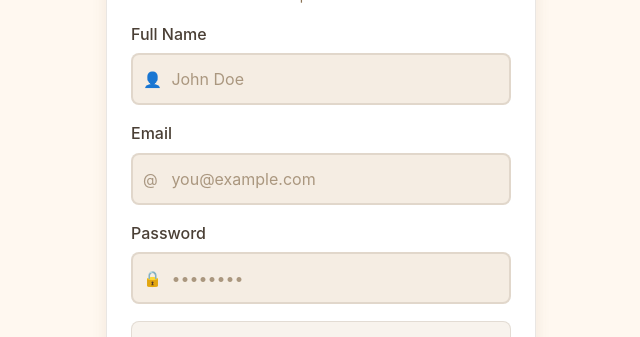
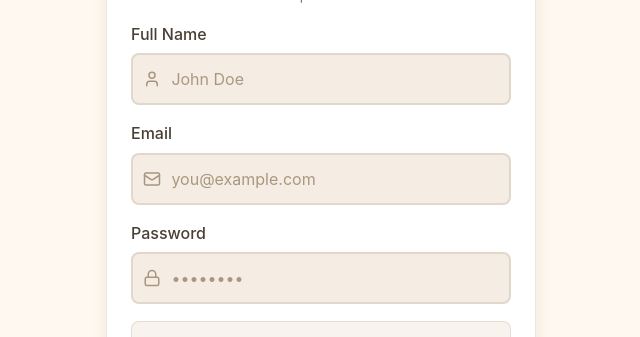
Before and after one commit to 1Sara19/Pantrix, a React (Vite) app: page /signup in a window 1280 px wide. Shown: the part 334-671 px from the top of the page, without its empty margins (319-959 px from the left). Built offline with nearby package versions, Linux system fonts and the light colour scheme.

Commit message:
feat: replace form emojis with lucide icons

```diff
--- a/package.json
+++ b/package.json
@@ -10,6 +10,7 @@
     "preview": "vite preview"
   },
   "dependencies": {
+    "lucide-react": "^1.8.0",
     "react": "^19.2.4",
     "react-dom": "^19.2.4",
     "react-router-dom": "^7.13.1"
--- a/src/pages/Login.jsx
+++ b/src/pages/Login.jsx
@@ -104,8 +104,7 @@ function Login() {
                             <div className="login-form-group">
                                 <label htmlFor="email">Email</label>
                                 <div className="login-input-wrap">
-                                    <span className="login-input-icon">@</span>
-                                    <input
+                                    <Mail className="signup-input-icon-svg" />                                    <input
                                         id="email"
                                         type="email"
                                         className="input login-input"
@@ -120,8 +119,7 @@ function Login() {
                             <div className="login-form-group">
                                 <label htmlFor="password">Password</label>
                                 <div className="login-input-wrap">
-                                    <span className="login-input-icon">🔒</span>
-                                    <input
+                                    <Lock className="signup-input-icon-svg" />                                    <input
                                         id="password"
                                         type="password"
                                         className="input login-input"
--- a/src/pages/SignUp.jsx
+++ b/src/pages/SignUp.jsx
@@ -2,6 +2,7 @@ import { useState } from "react";
 import { useNavigate } from "react-router-dom";
 import "../styles/signup.css";
 import pantrixLogo from "../assets/images/Pantrix.png";
+import { User, Mail, Lock } from "lucide-react";
 
 function SignUp() {
     const navigate = useNavigate();
@@ -96,8 +97,7 @@ function SignUp() {
                             <div className="signup-form-group">
                                 <label htmlFor="name">Full Name</label>
                                 <div className="signup-input-wrap">
-                                    <span className="signup-input-icon">👤</span>
-                                    <input
+                                    <User className="signup-input-icon-svg" />                                    <input
                                         id="name"
                                         type="text"
                                         className="input signup-input"
@@ -112,8 +112,7 @@ function SignUp() {
                             <div className="signup-form-group">
                                 <label htmlFor="email">Email</label>
                                 <div className="signup-input-wrap">
-                                    <span className="signup-input-icon">@</span>
-                                    <input
+                                    <Mail className="signup-input-icon-svg" />                                    <input
                                         id="email"
                                         type="email"
                                         className="input signup-input"
@@ -128,8 +127,7 @@ function SignUp() {
                             <div className="signup-form-group">
                                 <label htmlFor="password">Password</label>
                                 <div className="signup-input-wrap">
-                                    <span className="signup-input-icon">🔒</span>
-                                    <input
+                                    <Lock className="signup-input-icon-svg" />                                    <input
                                         id="password"
                                         type="password"
                                         className="input signup-input"
@@ -188,8 +186,7 @@ function SignUp() {
                             <div className="signup-form-group">
                                 <label htmlFor="confirmPassword">Confirm Password</label>
                                 <div className="signup-input-wrap">
-                                    <span className="signup-input-icon">🔒</span>
-                                    <input
+                                    <Lock className="signup-input-icon-svg" />                                    <input
                                         id="confirmPassword"
                                         type="password"
                                         className="input signup-input"
--- a/src/styles/login.css
+++ b/src/styles/login.css
@@ -201,3 +201,13 @@
         flex-direction: column;
     }
 }
+.login-input-icon-svg {
+    position: absolute;
+    left: 12px;
+    top: 50%;
+    transform: translateY(-50%);
+    width: 18px;
+    height: 18px;
+    color: #a89680;
+    pointer-events: none;
+}
--- a/src/styles/signup.css
+++ b/src/styles/signup.css
@@ -191,3 +191,13 @@
 .password-rule.valid {
     color: #2e7d32;
 }
+.signup-input-icon-svg {
+    position: absolute;
+    left: 12px;
+    top: 50%;
+    transform: translateY(-50%);
+    width: 18px;
+    height: 18px;
+    color: #a89680;
+    pointer-events: none;
+}
```
Also changed, not shown: 1 other file (tests, documents, lock files or other folders).
